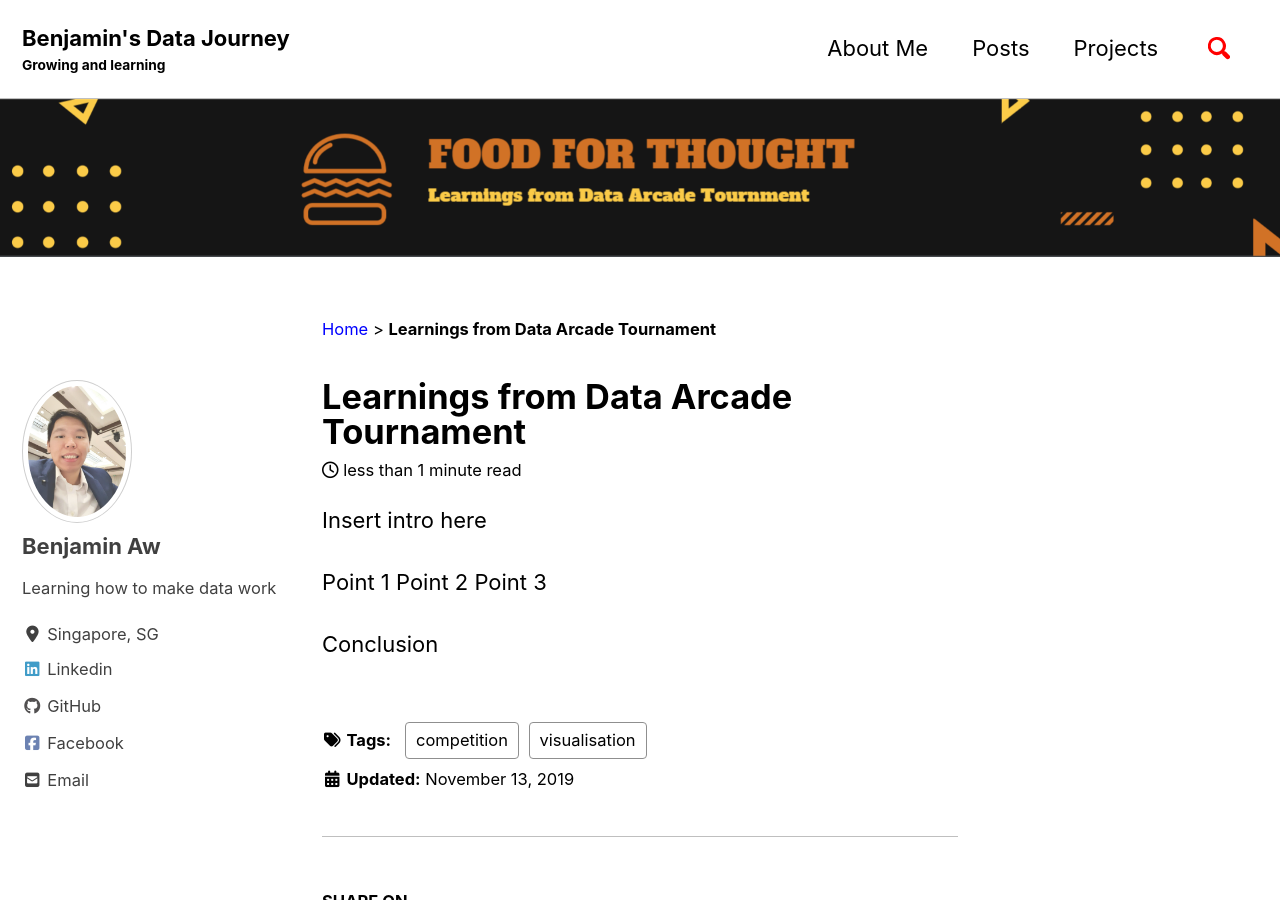
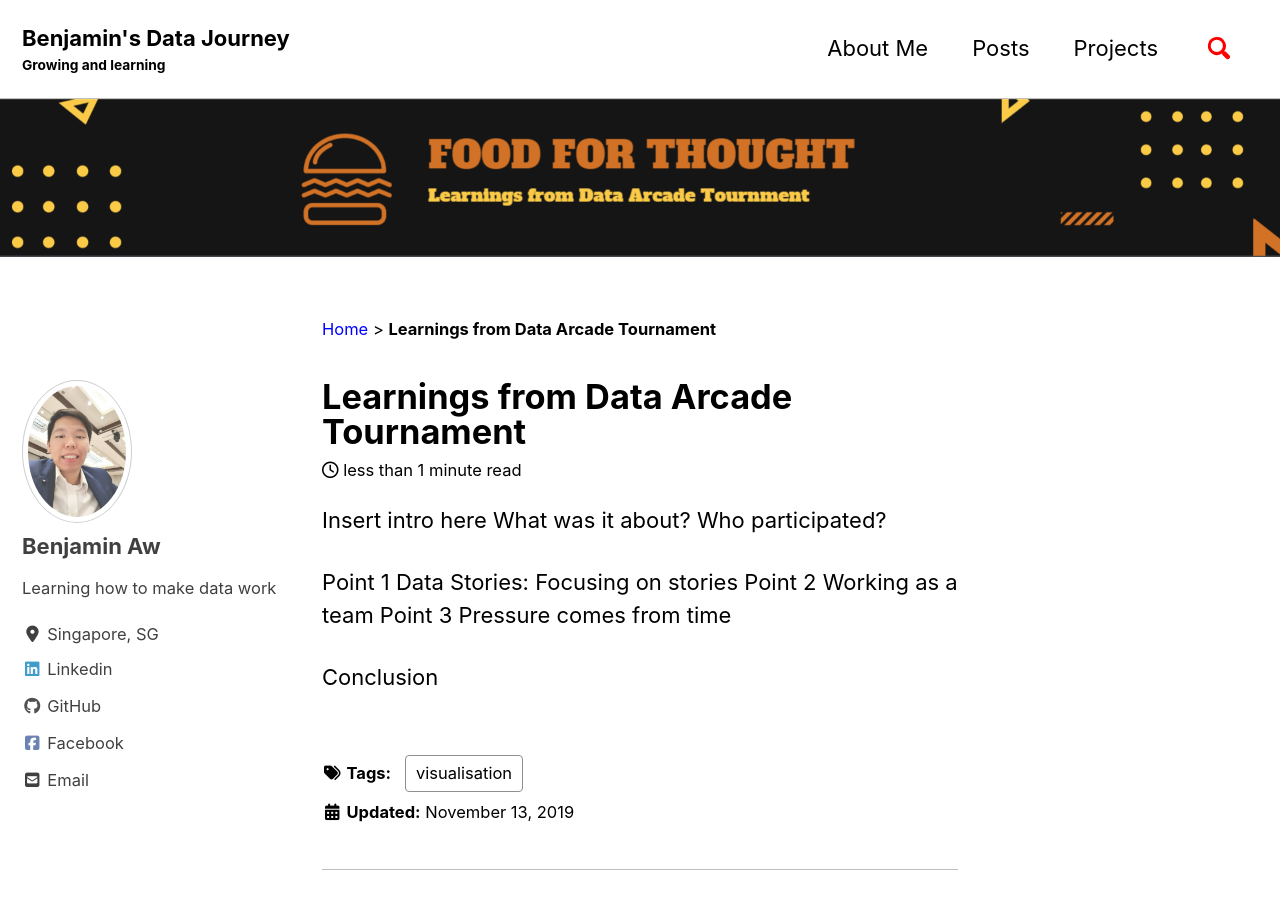
Before and after one commit to Benjamin-Aw-93/Benjamin-Aw-93.github.io, a Jekyll site: the page built from _posts/2019-11-13-LearningDAT.md, in a window 1280 px wide and 900 px high. Built offline with Jekyll 4.4.1, drawn with Linux system fonts in a browser that asks for light colours; cached includes are drawn as plain includes; nearby versions of some CDN libraries.

Commit message:
Flesh out post

```diff
--- a/_posts/2019-11-13-LearningDAT.md
+++ b/_posts/2019-11-13-LearningDAT.md
@@ -1,16 +1,18 @@
 ---
 title:  "Learnings from Data Arcade Tournament"
 date: 2019-11-13
-tags: [visualisation, competition]
+tags: [visualisation]
 header:
   image: "/images/Data_Arcade_Banner.png"
 excerpt: "Reflections on our recent win"
 ---
 
 Insert intro here
+What was it about?
+Who participated?
 
-Point 1
-Point 2
-Point 3
+Point 1 Data Stories: Focusing on stories
+Point 2 Working as a team
+Point 3 Pressure comes from time
 
 Conclusion
```
